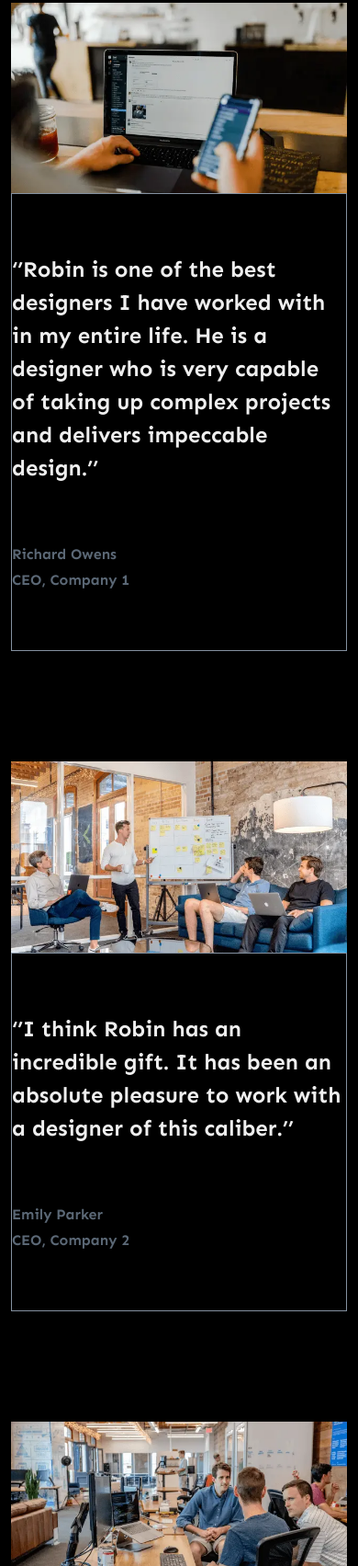
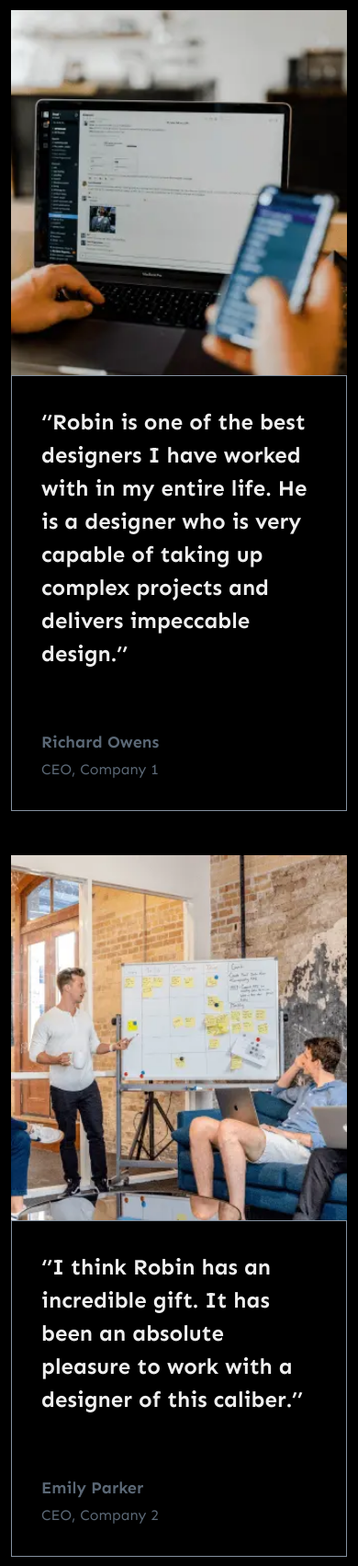
Before and after one commit to ilya-vitaliy/dev-AwesomeBuilder, a website built with Vite: page index.html in a window 390 px wide. Shown: the part 10170-11873 px from the top of the page at 92% size. Built offline with nearby package versions, Linux system fonts and the light colour scheme.

Commit message:
feat: created about and adaptation phone version

```diff
--- a/src/partials/about.html
+++ b/src/partials/about.html
@@ -1,41 +1,50 @@
-<section class="py-16 md:py-20 lg:py-30">
-  <div class="grid grid-cols-1 md:grid-cols-1 lg:grid-cols-2 items-start gap-x-6 max-w-5xl mx-auto">
+<section class="py-12 md:py-20 lg:py-30">
+  <div class="grid grid-cols-1 md:grid-cols-2 items-start gap-6 max-w-5xl mx-auto">
     <div class="mb-16 xl:mb-30">
       <h2 class="text-white text-5xl max-w-[588px] font-bold mb-6 leading-[1.2]">This is what people say about me</h2>
       <p class="text-lg text-gray-600 font-normal max-w-[588px] leading-[1.5] mb-10">Here are a few lines from people who I have worked with over the past 8+ years in my design career.</p>
       <a href="#" class="text-white mt-auto font-normal leading-[1.5] border-b pb-1 border-gray-500">See all testimonials</a>
     </div>
-    <div class="grid grid-cols-1 gap-y-[120px]">
-      <div class="bg-black">
-        <img src="blog-1-lg.webp" class="w-full" alt="Testimonial from Richard Owens" />
-        <div class="border border-gray-500">
-          <blockquote class="text-white text-h5 pb-16 pt-16 mx-auto font-bold max-w-[508px] leading-[1.5]">‘’Robin is one of the best designers I have worked with in my entire life. He is a designer who is very capable of taking up complex projects and delivers impeccable design.’’</blockquote>
-          <h6 class="text-gray-600 mb-16 mx-auto font-bold max-w-[508px] leading-[1.5]">
-            <span class="block">Richard Owens</span>
-            <span class="block mt-[4px]">CEO, Company 1</span>
-          </h6>
+    <div class="grid grid-cols-1 gap-y-12 md:gap-y-30">
+      <a href="#" class="block group">
+        <div class="overflow-hidden">
+          <picture>
+            <source media="(min-width: 1025px)" srcset="blog-1-lg.webp" />
+            <img src="blog-1-md.webp" alt="blog-1" loading="lazy" class="w-full h-auto object-cover transform duration-1000 ease-in-out group-hover:scale-125" />
+          </picture>
         </div>
-      </div>
-      <div class="bg-black">
-        <img src="blog-2-lg.webp" class="w-full" alt="Testimonial from Jane Doe" />
-        <div class="border border-gray-500">
-          <blockquote class="text-white text-h5 pb-16 pt-16 mx-auto font-bold max-w-[508px] leading-[1.5]">‘’I think Robin has an incredible gift. It has been an absolute pleasure to work with a designer of this caliber.’’</blockquote>
-          <h6 class="text-gray-600 mb-16 mx-auto font-bold max-w-[508px] leading-[1.5]">
-            <span class="block">Emily Parker</span>
-            <span class="block mt-[4px]">CEO, Company 2</span>
-          </h6>
+        <span class="block border border-gray-500 p-8 lg:p-16">
+          <span class="block text-white text-h5 pb-16 font-bold leading-[1.5]">‘’Robin is one of the best designers I have worked with in my entire life. He is a designer who is very capable of taking up complex projects and delivers impeccable design.’’</span>
+          <span class="block text-lg text-gray-600 font-bold mb-1">Richard Owens</span>
+          <span class="block text-1g text-gray-600 font-normal">CEO, Company 1</span>
+        </span>
+      </a>
+      <a href="#" class="block group">
+        <div class="overflow-hidden">
+          <picture>
+            <source media="(min-width: 1025px)" srcset="blog-2-lg.webp" />
+            <img src="blog-2-md.webp" alt="blog-2" loading="lazy" class="w-full h-auto object-cover transform duration-1000 ease-in-out group-hover:scale-125" />
+          </picture>
         </div>
-      </div>
-      <div class="bg-black">
-        <img src="blog-3-lg.webp" class="w-full" alt="Testimonial from Jane Doe" />
-        <div class="border border-gray-500">
-          <blockquote class="text-white text-h5 pb-16 pt-16 mx-auto font-bold max-w-[508px] leading-[1.5]">‘’All I can say that, Robin is a phenomenal designer. The wavelength at which he thinks is astoundaing. I love the focus, passion and attention to detial in the design.’’</blockquote>
-          <h6 class="text-gray-600 mb-16 mx-auto font-bold max-w-[508px] leading-[1.5]">
-            <span class="block">Vincent Rudd</span>
-            <span class="block mt-[4px]">CEO, Company 1</span>
-          </h6>
+        <span class="block border border-gray-500 p-8 lg:p-16">
+          <span class="block text-white text-h5 pb-16 font-bold leading-[1.5]">‘’I think Robin has an incredible gift. It has been an absolute pleasure to work with a designer of this caliber.’’</span>
+          <span class="block text-lg text-gray-600 font-bold mb-1">Emily Parker</span>
+          <span class="block text-1g text-gray-600 font-normal">CEO, Company 2</span>
+        </span>
+      </a>
+      <a href="#" class="block group">
+        <div class="overflow-hidden">
+          <picture>
+            <source media="(min-width: 1025px)" srcset="blog-3-lg.webp" />
+            <img src="blog-3-md.webp" alt="blog-3" loading="lazy" class="w-full h-auto object-cover transform duration-1000 ease-in-out group-hover:scale-125" />
+          </picture>
         </div>
-      </div>
+        <span class="block border border-gray-500 p-8 lg:p-16">
+          <span class="block text-white text-h5 pb-16 font-bold leading-[1.5]">‘’All I can say that, Robin is a phenomenal designer. The wavelength at which he thinks is astoundaing. I love the focus, passion and attention to detial in the design.’’</span>
+          <span class="block text-lg text-gray-600 font-bold mb-1">Vincent Rudd</span>
+          <span class="block text-1g text-gray-600">CEO, Company 1</span>
+        </span>
+      </a>
     </div>
   </div>
 </section>
```
Also changed, not shown: public/blog-1-md.webp (added), public/blog-2-md.webp (added), public/blog-3-md.webp (added).
